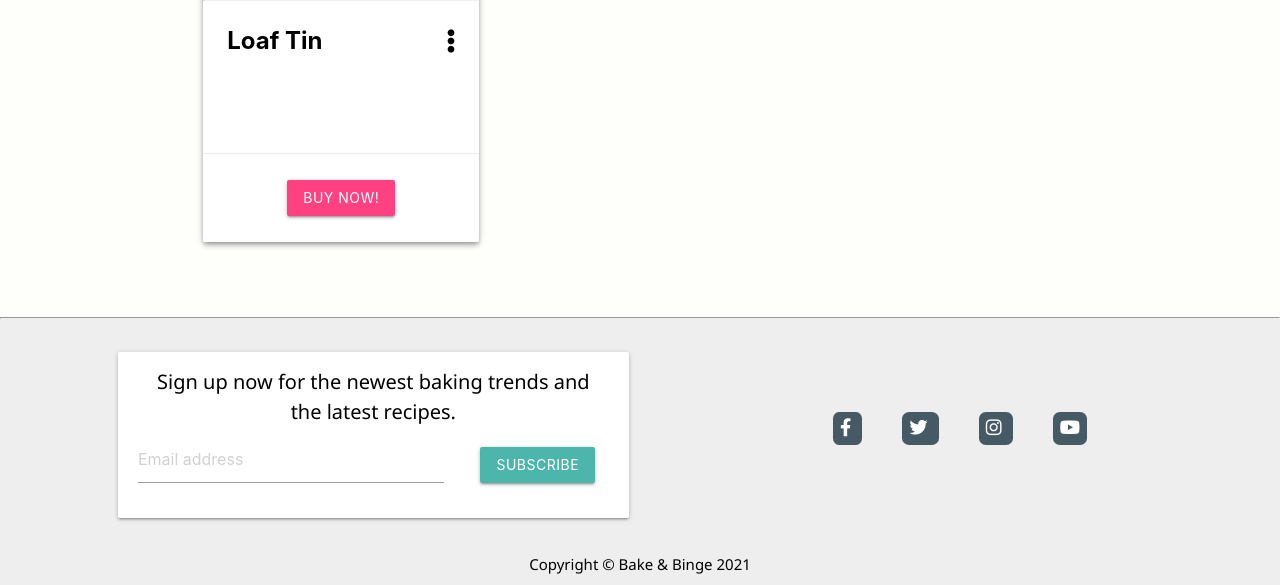
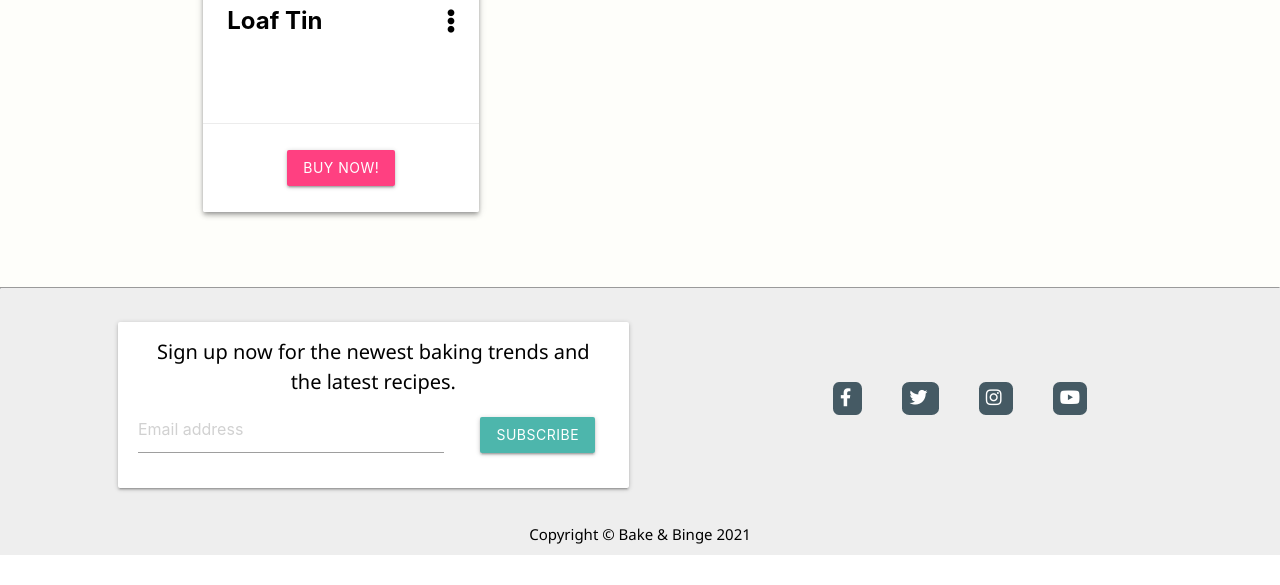
Before and after one commit to chizzletaz/BakeAndBinge, a Flask app: page /shop in a window 1280 px wide. Shown: the part 1370-1955 px from the top of the page. After the commit the page ends 1925 px from the top, so only its background shows below. Run offline with Flask 2, Linux system fonts and the light colour scheme; data that the repository does not hold is empty; some libraries are stand-ins or nearby versions.

Commit message:
Docs: update Testing.md.

```diff
--- a/static/css/style.css
+++ b/static/css/style.css
@@ -346,5 +346,5 @@
 
 /* shop page */
 .medium {
-    height: 450px !important;
+    height: 440px !important;
 }
```
